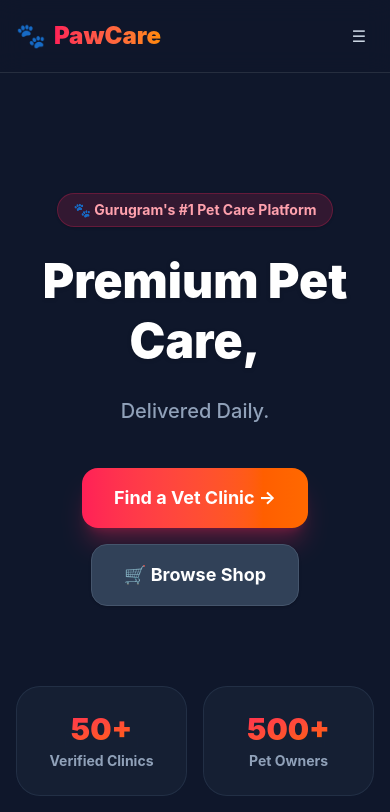
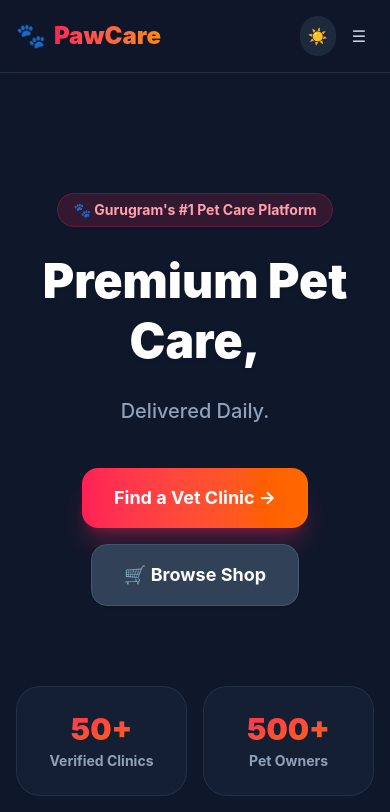
Before and after one commit to CodewithAbhishekPandey/pawcare, a React (Vite) app in the folder client/: page / in a window 390 px wide. Shown: the top 812 px of the page. Built offline with nearby package versions, Linux system fonts and the light colour scheme; no server answers.

Commit message:
Fix Theme Toggle visibility on mobile devices

```diff
--- a/client/src/components/Navbar.jsx
+++ b/client/src/components/Navbar.jsx
@@ -100,25 +100,28 @@ const Navbar = ({ settings = {} }) => {
               </Link>
             </>
           )}
+        </div>
 
+        {/* Right Controls (Theme + Mobile Menu) */}
+        <div className="flex items-center gap-2">
           {/* Theme Toggle */}
           <button
             onClick={toggleTheme}
-            className="p-2.5 rounded-full bg-slate-100 hover:bg-slate-200 dark:bg-slate-800 dark:hover:bg-slate-700 text-slate-600 dark:text-slate-300 transition-colors"
+            className="p-2 rounded-full bg-slate-100 hover:bg-slate-200 dark:bg-slate-800 dark:hover:bg-slate-700 text-slate-600 dark:text-slate-300 transition-colors"
             title={`Switch to ${theme === 'light' ? 'dark' : 'light'} mode`}
           >
             {theme === 'light' ? '🌙' : '☀️'}
           </button>
-        </div>
 
           {/* Mobile Toggle */}
           <button
-          className="md:hidden p-2 text-slate-300 hover:text-white"
+            className="md:hidden p-2 text-slate-800 dark:text-slate-300 hover:text-rose-500"
             onClick={() => setMenuOpen((o) => !o)}
             aria-label="Toggle menu"
           >
             {menuOpen ? '✕' : '☰'}
           </button>
+        </div>
       </div>
 
       {/* Mobile Menu */}
```
Lines whose indentation alone changed are shown as unchanged.
